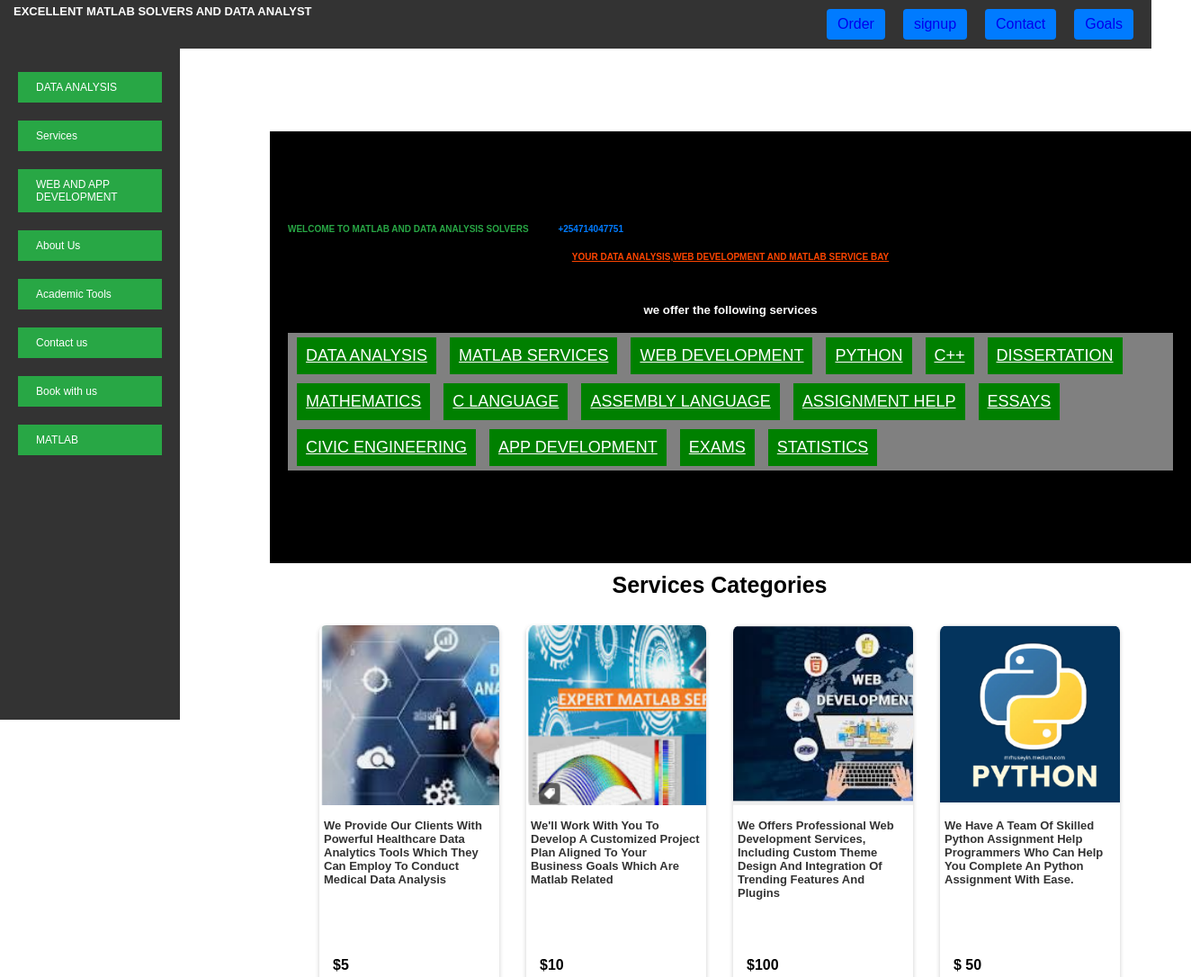
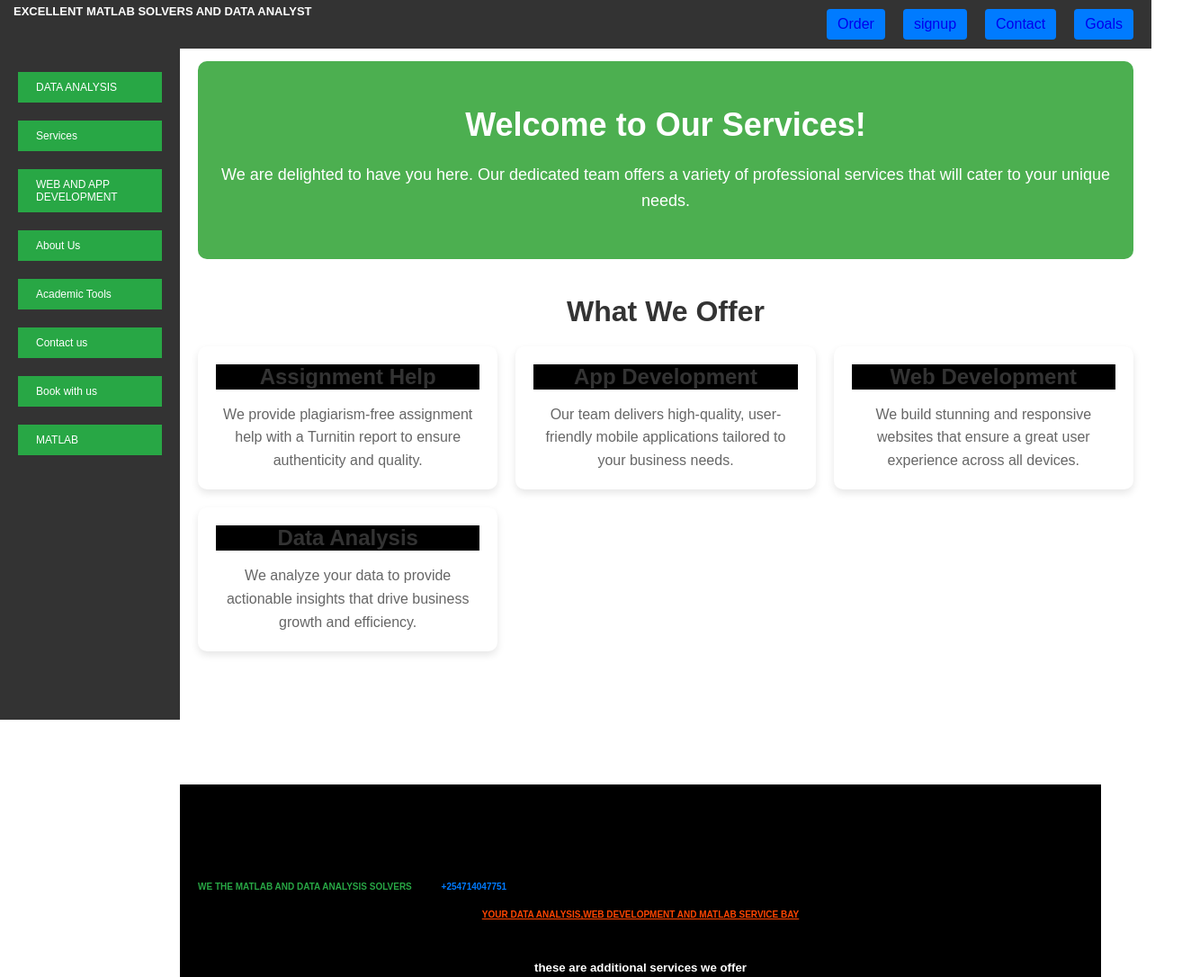
Before and after one commit to webdesigners-pro/matlab, a plain HTML site: page index.html in a window 1280 px wide. Shown: the top 1086 px of the page at 90% size, 1324 px wide, since content can reach past the window. Drawn offline with Linux system fonts and the light colour scheme.

Commit message:
Add files via upload

```diff
--- a/index.html
+++ b/index.html
@@ -8,6 +8,7 @@
 
 </head>
 <body>
+
 
   <h4 class="matlaby">EXCELLENT MATLAB SOLVERS AND DATA ANALYST</h4>
 
@@ -48,10 +49,45 @@
     </div>
   </header>
 
+
+    <!-- Main Container -->
+    <div class="ycontainer">
+      <div class="welcome-section">
+          <h1>Welcome to Our Services!</h1>
+          <p>We are delighted to have you here. Our dedicated team offers a variety of professional services that will cater to your unique needs.</p>
+      </div>
+
+      <!-- Services Section -->
+      <div class="services-section">
+          <h2>What We Offer</h2>
+          <div class="services-grid">
+              <div class="service-card">
+                  <h3>Assignment Help</h3>
+                  <p>We provide plagiarism-free assignment help with a Turnitin report to ensure authenticity and quality.</p>
+              </div>
+              <div class="service-card">
+                  <h3>App Development</h3>
+                  <p>Our team delivers high-quality, user-friendly mobile applications tailored to your business needs.</p>
+              </div>
+              <div class="service-card">
+                  <h3>Web Development</h3>
+                  <p>We build stunning and responsive websites that ensure a great user experience across all devices.</p>
+              </div>
+              <div class="service-card">
+                  <h3>Data Analysis</h3>
+                  <p>We analyze your data to provide actionable insights that drive business growth and efficiency.</p>
+              </div>
+          </div>
+      </div>
+  </div>
+
+
+
+
   <div class="messag cousemessage" id="services">
-    <h2 class="solvers">WELCOME TO MATLAB AND DATA ANALYSIS SOLVERS   <span class="entail"> +254714047751</span>  </h2>
+    <h2 class="solvers">WE THE MATLAB AND DATA ANALYSIS SOLVERS   <span class="entail"> +254714047751</span>  </h2>
     <h3>YOUR DATA ANALYSIS,WEB DEVELOPMENT AND MATLAB SERVICE BAY</h3><br><br>
-     <h5>we offer the following services</h5><br>
+     <h5>these are additional services we offer </h5><br>
 
     <ul>
     <li><a href="">DATA ANALYSIS</a></li>
--- a/styles.css
+++ b/styles.css
@@ -686,7 +686,7 @@ font-size: 18px;
 @media (max-width: 800px) {
 .cousemessage {
   height:120vh ;
-  margin-top: 30%;
+  margin-top: 10px;
 
 }
 .cousemessage ul li a{
@@ -1016,3 +1016,119 @@ ul li{
   font-size: 13px;
 
 }
+
+.ycontainer {
+  max-width: 1200px;
+  margin: 0 auto;
+  margin-left:200px;
+  margin-top:30px;
+  padding: 20px;
+  text-align: center;
+}
+
+/* Welcome Section */
+.welcome-section {
+  background-color: #4CAF50;
+  color: white;
+  padding: 50px 20px;
+  border-radius: 10px;
+  margin-bottom: 30px;
+}
+
+.welcome-section h1 {
+  margin: 0;
+  font-size: 36px;
+}
+
+.welcome-section p {
+  margin-top: 20px;
+  font-size: 18px;
+  line-height: 1.6;
+}
+
+/* Services Section */
+.services-section {
+  margin-top: 40px;
+}
+
+.services-section h2 {
+  font-size: 32px;
+  margin-bottom: 20px;
+  color: #333;
+}
+
+/* Grid Layout for Services */
+.services-grid {
+  display: grid;
+  grid-template-columns: repeat(auto-fit, minmax(250px, 1fr));
+  gap: 20px;
+}
+
+.service-card {
+  background-color: white;
+  padding: 20px;
+  border-radius: 10px;
+  box-shadow: 0 4px 8px rgba(0, 0, 0, 0.1);
+  transition: transform 0.3s ease;
+}
+
+.service-card h3 {
+  font-size: 24px;
+  margin-bottom: 15px;
+  color: #333;
+}
+
+.service-card p {
+  font-size: 16px;
+  line-height: 1.6;
+  color: #666;
+}
+
+/* Hover Effect */
+.service-card:hover {
+  transform: translateY(-10px);
+}
+
+/* Responsive Design */
+@media (max-width: 768px) {
+  .welcome-section h1 {
+      font-size: 28px;
+  }
+
+  .welcome-section p {
+      font-size: 16px;
+  }
+
+  .services-section h2 {
+      font-size: 28px;
+  }
+
+  .service-card h3 {
+      font-size: 20px;
+  }
+
+  .service-card p {
+      font-size: 14px;
+  }
+}
+@media (max-width: 768px){
+  .ycontainer{
+    margin-left:5px;
+    margin-top:50px;
+  }
+
+}
+@media (min-width: 768px){
+  .messag{
+    margin-left:200px;
+  }
+  .solvers{
+    margin-top:10px
+  }
+}
+@media (max-width: 768px){
+  .solvers{
+    margin-top:10px
+  }
+
+}
```
